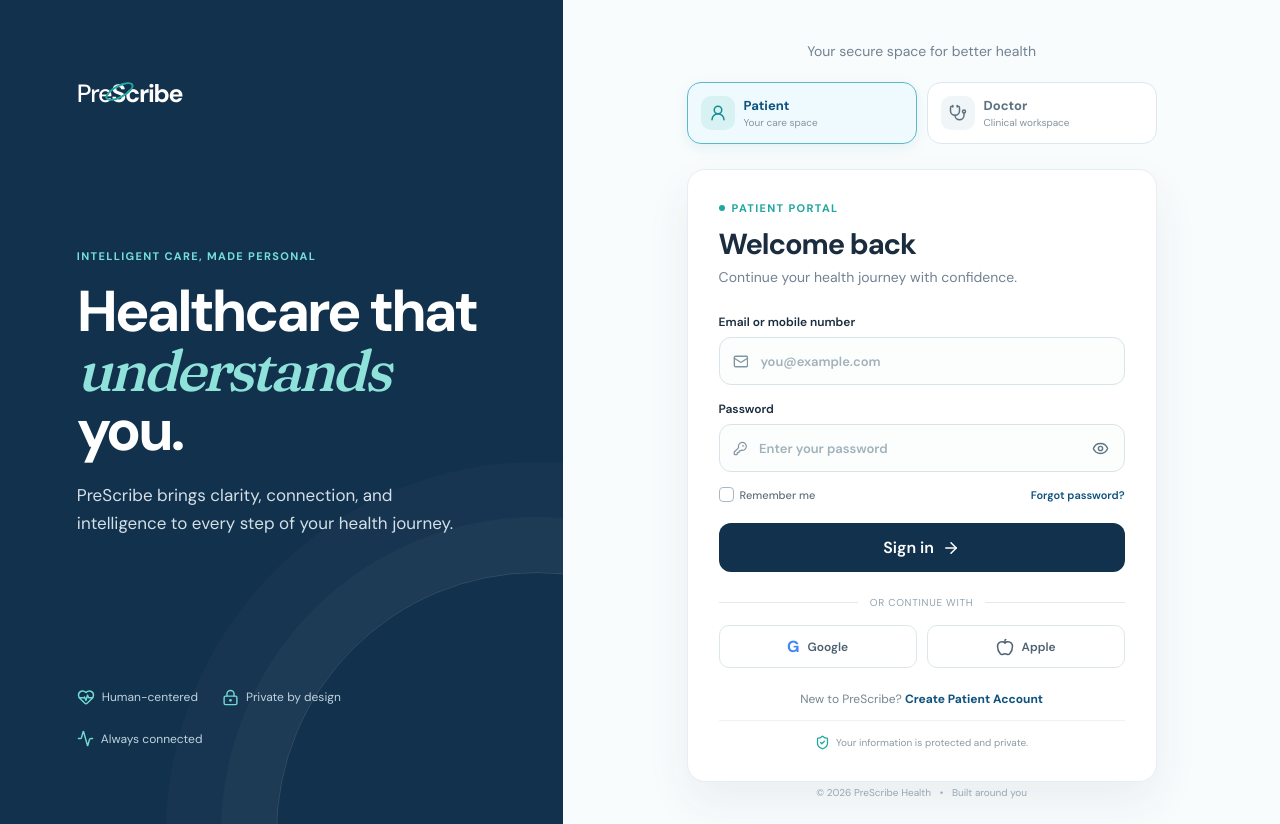
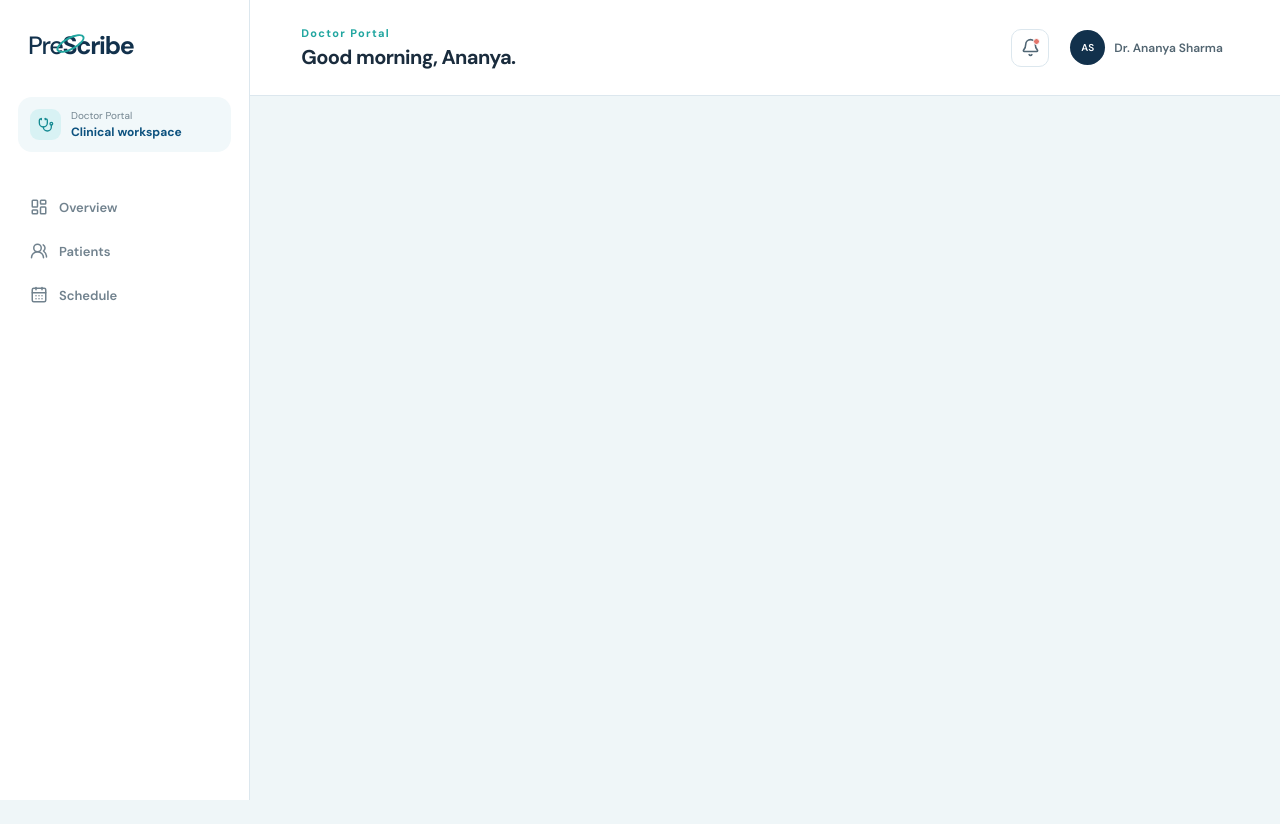
Before and after one commit to aadityya4real/prescribe, a React (Vite) app: page /doctor in a window 1280 px wide. After the commit the page ends 800 px from the top, so only its background shows below. Built offline with nearby package versions, Linux system fonts and the light colour scheme.

Commit message:
Add scalable routing and portal application shell

```diff
--- a/src/App.tsx
+++ b/src/App.tsx
@@ -1,9 +1,29 @@
+import { Navigate, Route, Routes } from 'react-router-dom'
+import { PortalRoute } from './components/layout/PortalRoute'
 import { LoginPage } from './pages/LoginPage'
+import { PortalPlaceholder } from './pages/PortalPlaceholder'
 import { SignupPage } from './pages/SignupPage'
 
 export function App() {
-  const path = window.location.pathname
-  if (path === '/signup/patient') return <SignupPage role="patient" />
-  if (path === '/signup/doctor') return <SignupPage role="doctor" />
-  return <LoginPage />
+  return <Routes>
+    <Route path="/" element={<LoginPage />} />
+    <Route path="/signup/patient" element={<SignupPage role="patient" />} />
+    <Route path="/signup/doctor" element={<SignupPage role="doctor" />} />
+
+    <Route path="/patient" element={<PortalRoute role="patient" />}>
+      <Route path="dashboard" element={<PortalPlaceholder title="Your health overview" />} />
+      <Route path="timeline" element={<PortalPlaceholder title="Health timeline" />} />
+      <Route path="care-team" element={<PortalPlaceholder title="Care team" />} />
+      <Route path="appointments" element={<PortalPlaceholder title="Appointments" />} />
+      <Route path="treatments" element={<PortalPlaceholder title="Treatments" />} />
+    </Route>
+
+    <Route path="/doctor" element={<PortalRoute role="doctor" />}>
+      <Route path="dashboard" element={<PortalPlaceholder title="Clinical overview" />} />
+      <Route path="patients" element={<PortalPlaceholder title="Patients" />} />
+      <Route path="schedule" element={<PortalPlaceholder title="Schedule" />} />
+    </Route>
+
+    <Route path="*" element={<Navigate to="/" replace />} />
+  </Routes>
 }
--- a/src/components/auth/LoginForm.tsx
+++ b/src/components/auth/LoginForm.tsx
@@ -1,5 +1,6 @@
 import { Apple, ArrowRight, Eye, EyeOff, KeyRound, Mail, ShieldCheck } from 'lucide-react'
 import { FormEvent, useState } from 'react'
+import { Link } from 'react-router-dom'
 import type { Role } from './RoleSelector'
 
 const copy = { patient: { label: 'Patient portal', title: 'Welcome back', description: 'Continue your health journey with confidence.' }, doctor: { label: 'Doctor portal', title: 'Welcome back', description: 'Access your secure clinical workspace.' } }
@@ -19,7 +20,7 @@ export function LoginForm({ role }: { role: Role }) {
     </form>
     <div className="divider"><span>or continue with</span></div>
     <div className="socials"><button type="button" className="social-button"><span className="google">G</span>Google</button><button type="button" className="social-button"><Apple size={18} />Apple</button></div>
-    <p className="signup-copy">New to PreScribe? <a href={`/signup/${role}`}>Create {role === 'patient' ? 'patient' : 'doctor'} account</a></p>
+    <p className="signup-copy">New to PreScribe? <Link to={`/signup/${role}`}>Create {role === 'patient' ? 'patient' : 'doctor'} account</Link></p>
     <p className="privacy-note"><ShieldCheck size={15} /> Your information is protected and private.</p>
   </section>
 }
--- /dev/null
+++ b/src/components/layout/AppShell.tsx
@@ -0,0 +1,10 @@
+import type { ReactNode } from 'react'
+import type { Role } from '../auth/RoleSelector'
+import { Sidebar } from './Sidebar'
+import { Topbar } from './Topbar'
+
+type AppShellProps = { children: ReactNode; role: Role }
+
+export function AppShell({ children, role }: AppShellProps) {
+  return <main className="portal-shell"><Sidebar role={role} /><section className="portal-workspace"><Topbar role={role} /><div className="portal-content">{children}</div></section></main>
+}
--- /dev/null
+++ b/src/components/layout/PortalRoute.tsx
@@ -0,0 +1,8 @@
+import { Outlet } from 'react-router-dom'
+import type { Role } from '../auth/RoleSelector'
+import { AppShell } from './AppShell'
+
+export function PortalRoute({ role }: { role: Role }) {
+  // Authentication will be enforced here when session handling is introduced.
+  return <AppShell role={role}><Outlet /></AppShell>
+}
--- /dev/null
+++ b/src/components/layout/Sidebar.tsx
@@ -0,0 +1,22 @@
+import { CalendarDays, ClipboardList, LayoutDashboard, Pill, Stethoscope, UsersRound } from 'lucide-react'
+import { NavLink } from 'react-router-dom'
+import type { Role } from '../auth/RoleSelector'
+import { PreScribeMark } from '../ui/PreScribeMark'
+
+const patientItems = [
+  { label: 'Overview', to: '/patient/dashboard', icon: LayoutDashboard },
+  { label: 'Timeline', to: '/patient/timeline', icon: ClipboardList },
+  { label: 'Care team', to: '/patient/care-team', icon: UsersRound },
+  { label: 'Appointments', to: '/patient/appointments', icon: CalendarDays },
+  { label: 'Treatments', to: '/patient/treatments', icon: Pill },
+]
+const doctorItems = [
+  { label: 'Overview', to: '/doctor/dashboard', icon: LayoutDashboard },
+  { label: 'Patients', to: '/doctor/patients', icon: UsersRound },
+  { label: 'Schedule', to: '/doctor/schedule', icon: CalendarDays },
+]
+
+export function Sidebar({ role }: { role: Role }) {
+  const items = role === 'patient' ? patientItems : doctorItems
+  return <aside className="portal-sidebar"><PreScribeMark /><div className="portal-identity"><span className="identity-icon">{role === 'doctor' ? <Stethoscope size={16} /> : <ClipboardList size={16} />}</span><span><small>{role} portal</small><b>{role === 'doctor' ? 'Clinical workspace' : 'My health space'}</b></span></div><nav aria-label={`${role} navigation`}>{items.map(({ label, to, icon: Icon }) => <NavLink key={to} to={to} className={({ isActive }) => isActive ? 'portal-nav-link active' : 'portal-nav-link'}><Icon size={18} />{label}</NavLink>)}</nav></aside>
+}
--- /dev/null
+++ b/src/components/layout/Topbar.tsx
@@ -0,0 +1,8 @@
+import { Bell } from 'lucide-react'
+import type { Role } from '../auth/RoleSelector'
+
+export function Topbar({ role }: { role: Role }) {
+  const name = role === 'doctor' ? 'Dr. Ananya Sharma' : 'Aarav Mehta'
+  const greetingName = role === 'doctor' ? 'Ananya' : 'Aarav'
+  return <header className="portal-topbar"><div><p className="eyebrow">{role} portal</p><h1>Good morning, {greetingName}.</h1></div><div className="topbar-actions"><button className="notification-button" type="button" aria-label="Notifications"><Bell size={19} /><span /></button><button className="profile-button" type="button" aria-label="Open profile"><span className="profile-avatar">{role === 'doctor' ? 'AS' : 'AM'}</span><span>{name}</span></button></div></header>
+}
--- a/src/components/ui/PreScribeMark.tsx
+++ b/src/components/ui/PreScribeMark.tsx
@@ -1,3 +1,5 @@
+import { Link } from 'react-router-dom'
+
 export function PreScribeMark() {
-  return <a className="brand" href="/" aria-label="PreScribe home"><span className="brand-orbit" /><span>Pre</span><strong>Scribe</strong></a>
+  return <Link className="brand" to="/" aria-label="PreScribe home"><span className="brand-orbit" /><span>Pre</span><strong>Scribe</strong></Link>
 }
--- a/src/main.tsx
+++ b/src/main.tsx
@@ -1,8 +1,9 @@
 import { StrictMode } from 'react'
 import { createRoot } from 'react-dom/client'
+import { BrowserRouter } from 'react-router-dom'
 import { App } from './App'
 import './styles/global.css'
 
 createRoot(document.getElementById('root')!).render(
-  <StrictMode><App /></StrictMode>,
+  <StrictMode><BrowserRouter><App /></BrowserRouter></StrictMode>,
 )
--- /dev/null
+++ b/src/pages/PortalPlaceholder.tsx
@@ -0,0 +1,5 @@
+import { Construction } from 'lucide-react'
+
+export function PortalPlaceholder({ title }: { title: string }) {
+  return <section className="future-page"><div className="future-icon"><Construction size={25} /></div><p className="portal-label">PreScribe workspace</p><h2>{title}</h2><p>This area is being prepared for the next phase of PreScribe.</p></section>
+}
--- a/src/pages/SignupPage.tsx
+++ b/src/pages/SignupPage.tsx
@@ -1,8 +1,9 @@
 import { ArrowLeft, Stethoscope, UserRound } from 'lucide-react'
 import type { Role } from '../components/auth/RoleSelector'
 import { PreScribeMark } from '../components/ui/PreScribeMark'
+import { Link } from 'react-router-dom'
 
 export function SignupPage({ role }: { role: Role }) {
   const isDoctor = role === 'doctor'
-  return <main className={`signup-page ${role}-mode`}><div className="signup-card"><PreScribeMark /><a className="back-link" href="/"><ArrowLeft size={16} /> Back to sign in</a><div className="signup-icon">{isDoctor ? <Stethoscope size={26} /> : <UserRound size={26} />}</div><p className="portal-label">{isDoctor ? 'Doctor portal' : 'Patient portal'}</p><h1>Create your account</h1><p>{isDoctor ? 'Set up your secure clinical workspace.' : 'Start a more connected health journey.'}</p><button className="primary-button" type="button">Coming soon</button></div></main>
+  return <main className={`signup-page ${role}-mode`}><div className="signup-card"><PreScribeMark /><Link className="back-link" to="/"><ArrowLeft size={16} /> Back to sign in</Link><div className="signup-icon">{isDoctor ? <Stethoscope size={26} /> : <UserRound size={26} />}</div><p className="portal-label">{isDoctor ? 'Doctor portal' : 'Patient portal'}</p><h1>Create your account</h1><p>{isDoctor ? 'Set up your secure clinical workspace.' : 'Start a more connected health journey.'}</p><button className="primary-button" type="button">Coming soon</button></div></main>
 }
```
Also changed, not shown: package.json (+19 -3 lines), src/styles/global.css, 1 other file (tests, documents, lock files or other folders).
